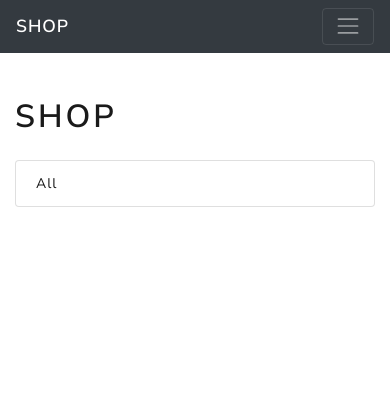
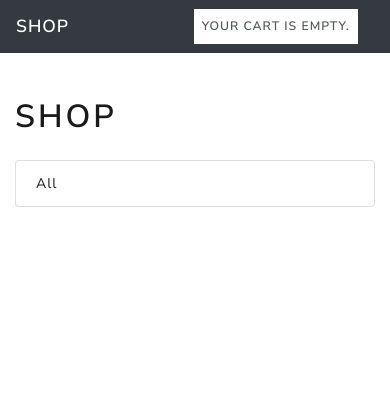
Before and after one commit to patni1992/django-ecommerce, a Django app: page / in a window 390 px wide. Shown: the top 420 px of the page. Run offline with Django 3.2, Linux system fonts and the light colour scheme; data that the repository does not hold is empty; parts of the project's set-up code (start-up, migrations or seed data) failed here and were passed over; some libraries are stand-ins or nearby versions.

Commit message:
fix navbar responsive on mobile

```diff
--- a/shop/templates/shop/base.html
+++ b/shop/templates/shop/base.html
@@ -54,13 +54,9 @@
     <nav class="navbar navbar-expand-lg navbar-dark bg-dark pt-2 pb-2 fixed-top">
         <div class="container">
             <a class="navbar-brand" href="/">Shop</a>
-            <button class="navbar-toggler" type="button" data-toggle="collapse" data-target="#navbarResponsive" aria-controls="navbarResponsive"
-                aria-expanded="false" aria-label="Toggle navigation">
-                <span class="navbar-toggler-icon"></span>
-            </button>
-            <div class="collapse navbar-collapse" id="navbarResponsive">
+            <div class="navbar pt-0 pb-0" id="navbarResponsive">
                 <ul class="navbar-nav ml-auto">
-                    <li class="nav-item active p-2 bg-white">
+                    <li class="nav-item active p-2 bg-white mr-0">
                      {% with product_items=cart|length %}
                          {% if product_items %}
                           <a href="{% url "cart:detail" %}">
--- a/shop/templates/shop/products_list.html
+++ b/shop/templates/shop/products_list.html
@@ -1,14 +1,13 @@
-{% extends "shop/base.html" %}
-{% load static %}
-{% block content %}
+{% extends "shop/base.html" %} {% load static %} {% block content %}
 <div class="container">
   <div class="row">
     <div class="col-lg-3">
       <h1 class="my-4">Shop</h1>
-      <div class="list-group">
+      <div class="list-group mb-4">
         <a href="/" class="list-group-item"> All</a>
         {% for category in categories %}
-        <a href="/{{ category.slug }}" class="list-group-item">{{ category.name }}</a>
+        <a href="/{{ category.slug }}" class="list-group-item">{{ category.name }}
+        </a>
         {% endfor %}
       </div>
     </div>
@@ -33,14 +32,17 @@
         <div class="col-md-6 mb-4">
           <div class="card h-100">
             <a href="/{{ product.id }}/{{ product.slug }}/">
-              <img class="card-img-top" src="{{ product.main_image.url }}" alt="">
+              <img class="card-img-top" src="{{ product.main_image.url }}" alt="" />
             </a>
             <div class="card-body">
               <h4 class="card-title">
-                <a href="/{{ product.id }}/{{ product.slug }}">{{ product.name }}</a>
+                <a href="/{{ product.id }}/{{ product.slug }}">{{ product.name }}
+                </a>
               </h4>
               <h5>${{ product.price }}</h5>
-              <p class="card-text">{{ product.description|truncatechars:180 | striptags   }}</p>
+              <p class="card-text">
+                {{ product.description | truncatechars:180 | striptags }}
+              </p>
             </div>
           </div>
         </div>
```
